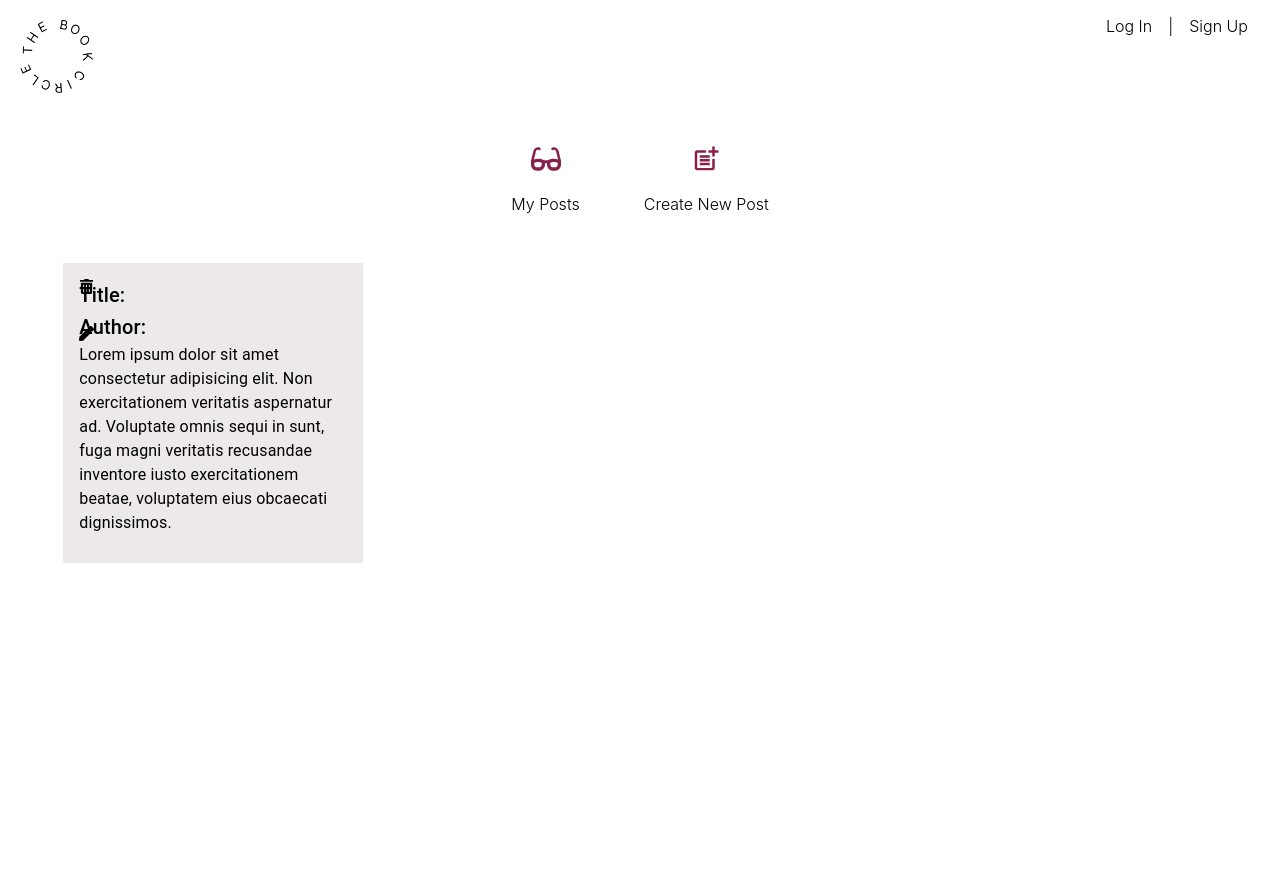
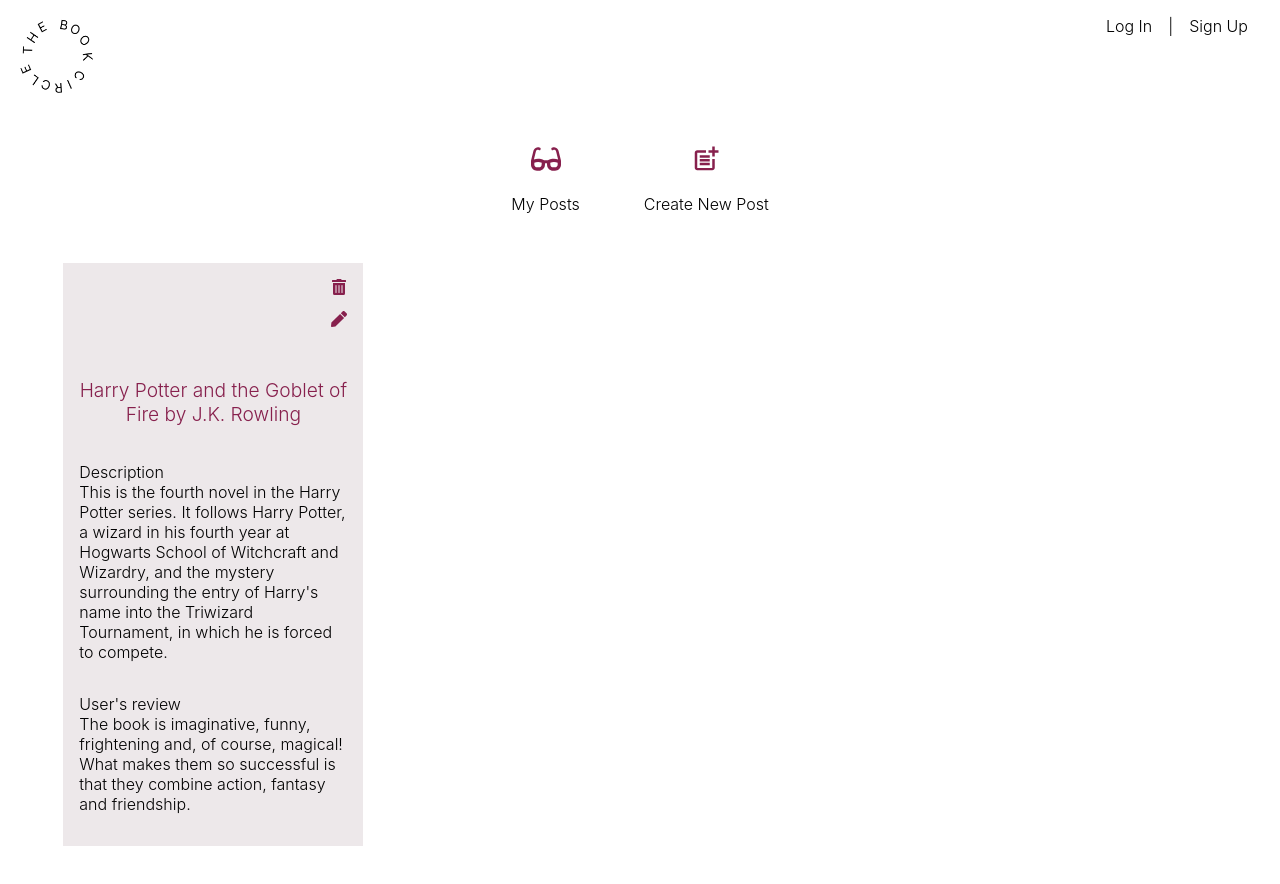
Before and after one commit to ezzequ/database-project, a React (Create React App) app: page /online in a window 1280 px wide. Before the commit the page ends 800 px from the top, so only its background shows below. Built offline with nearby package versions, Linux system fonts and the light colour scheme.

Commit message:
added book

```diff
--- a/src/components/OnlineFeed.jsx
+++ b/src/components/OnlineFeed.jsx
@@ -1,4 +1,4 @@
-import { Grid, Typography } from "@mui/material";
+import { Grid } from "@mui/material";
 import { Box } from "@mui/system";
 import React from "react";
 import { FaGlasses } from "react-icons/fa";
@@ -43,45 +43,60 @@ export default function OnlineFeed() {
             <Box
               sx={{
                 backgroundColor: "#ede8ea",
-                height: 300,
+                minHeight: "auto",
                 width: 300,
               }}
             >
               <Box
                 sx={{
-                  position: "absolute",
-
-                  // left: "270px",
                   display: "flex",
                   flexDirection: "column",
                   alignItems: "end",
+                  gap: "1rem",
+                  margin: "1rem",
                 }}
               >
-                <FaTrashAlt
-                  size={15}
-                  color={"black"}
-                  style={{ padding: "1rem" }}
-                />
-
-                <FaPen size={15} color={"black"} style={{ padding: "1rem" }} />
+                <FaTrashAlt color={"#87204d"} />
+                <FaPen color={"#87204d"} />
               </Box>
               <Box
                 sx={{
                   display: "flex",
                   flexDirection: "column",
-                  textAlign: "start",
                   padding: "1rem",
-                  position: "relative",
+                  overflow: "hidden",
+                  overflowY: "scroll",
+                  textAlign: "left",
                 }}
               >
-                <Typography variant="h6">Title:</Typography>
-                <Typography variant="h6">Author:</Typography>
-                <Typography>
-                  Lorem ipsum dolor sit amet consectetur adipisicing elit. Non
-                  exercitationem veritatis aspernatur ad. Voluptate omnis sequi
-                  in sunt, fuga magni veritatis recusandae inventore iusto
-                  exercitationem beatae, voluptatem eius obcaecati dignissimos.
-                </Typography>
+                <p
+                  style={{
+                    fontSize: "larger",
+                    textAlign: "center",
+                    display: "flex",
+                    justifyContent: "center",
+                    flexDirection: "column",
+                    color: "#87204d",
+                  }}
+                >
+                  Harry Potter and the Goblet of Fire by J.K. Rowling
+                </p>
+
+                <p>
+                  Description <br></br>
+                  This is the fourth novel in the Harry Potter series. It
+                  follows Harry Potter, a wizard in his fourth year at Hogwarts
+                  School of Witchcraft and Wizardry, and the mystery surrounding
+                  the entry of Harry's name into the Triwizard Tournament, in
+                  which he is forced to compete.
+                </p>
+                <p>
+                  User's review
+                  <br></br>
+                  The book is imaginative, funny, frightening and, of course,
+                  magical! What makes them so successful is that they combine
+                  action, fantasy and friendship.
+                </p>
               </Box>
             </Box>
           </Grid>
```
